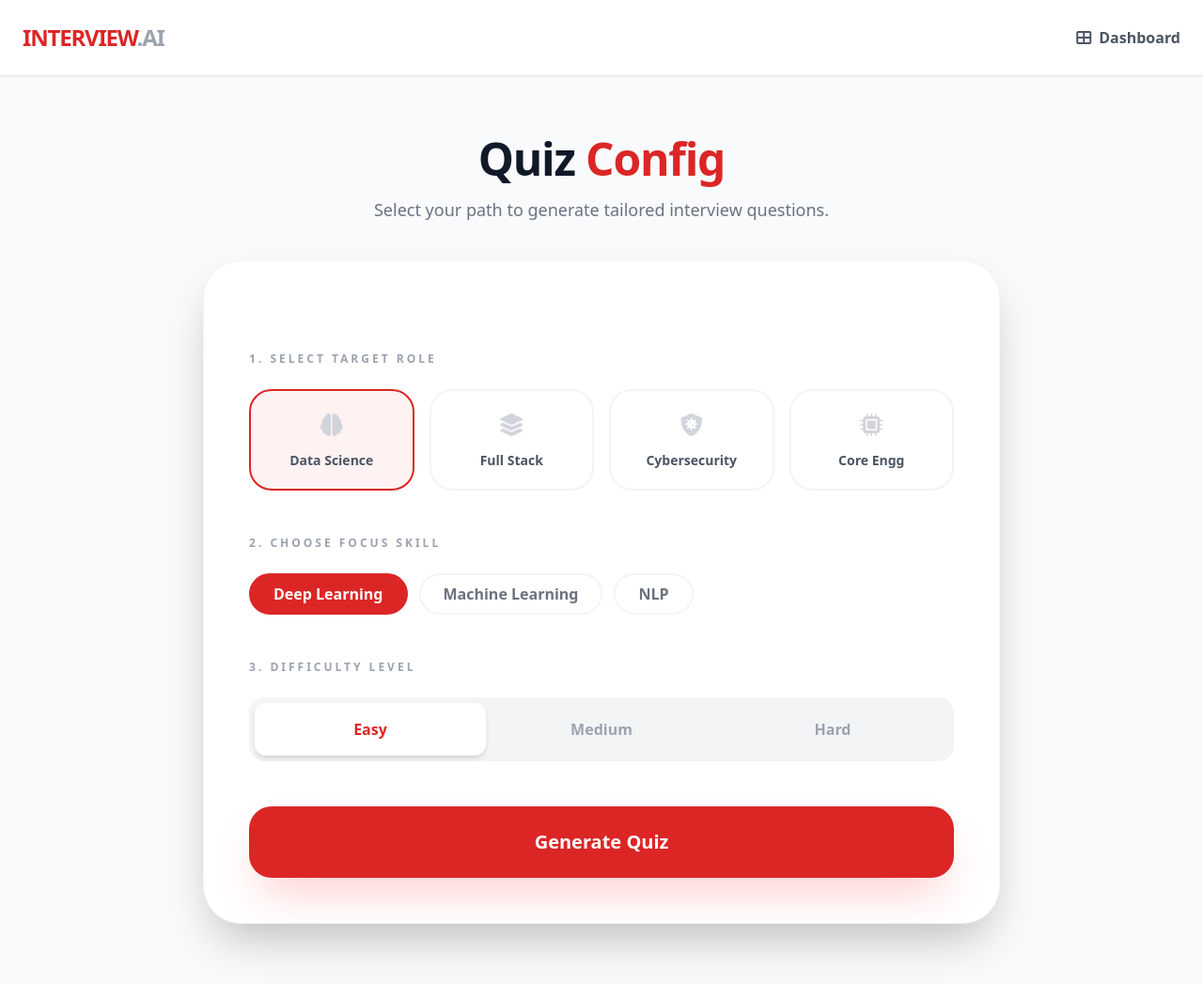
After one commit to jahn-avi/interview-with-ai, a Django app: page /ai-questions/ in a window 1280 px wide. The commit adds this page. Shown: the whole page at 94% size. Run offline with Django 5.2, Linux system fonts and the light colour scheme; some libraries are stand-ins or nearby versions.

Commit message:
AI Questions

```diff
--- a/interview_app/templates/interview_app/dashboard.html
+++ b/interview_app/templates/interview_app/dashboard.html
@@ -45,7 +45,7 @@
                 </div>
                 <h3 class="text-2xl font-bold mb-3 text-gray-800">Resume Analysis</h3>
                 <p class="text-gray-500 mb-8 leading-relaxed">Smart feedback on skills and projects with a detailed score out of 100.</p>
-                <a href="/resume-analysis/" class="inline-flex items-center text-red-600 font-black ...">
+                <a href="/resume-analysis/" class="inline-flex items-center text-red-600 font-black uppercase tracking-wider text-sm group-hover:gap-3 transition-all">
                   Upload Resume <i class="fas fa-arrow-right ml-2"></i>
                 </a>
             </div>
@@ -56,7 +56,7 @@
                 </div>
                 <h3 class="text-2xl font-bold mb-3 text-gray-800">AI Questions</h3>
                 <p class="text-gray-500 mb-8 leading-relaxed">Dynamic questions generated based on your Data Science skills and role.</p>
-                <a href="#" class="inline-flex items-center text-red-600 font-black uppercase tracking-wider text-sm group-hover:gap-3 transition-all">
+                <a href="{% url 'ai_questions' %}" class="inline-flex items-center text-red-600 font-black uppercase tracking-wider text-sm group-hover:gap-3 transition-all">
                     Generate Quiz <i class="fas fa-arrow-right ml-2"></i>
                 </a>
             </div>
--- /dev/null
+++ b/interview_app/templates/interview_app/quiz_setup.html
@@ -0,0 +1,139 @@
+<!DOCTYPE html>
+<html lang="en">
+<head>
+    <meta charset="UTF-8">
+    <meta name="viewport" content="width=device-width, initial-scale=1.0">
+    <title>Setup Quiz | Interview.AI</title>
+    <script src="https://cdn.tailwindcss.com"></script>
+    <link href="https://cdnjs.cloudflare.com/ajax/libs/font-awesome/6.0.0/css/all.min.css" rel="stylesheet">
+    <style>
+        .skill-chip { transition: all 0.3s cubic-bezier(0.4, 0, 0.2, 1); }
+        .role-card:hover { transform: translateY(-4px); }
+    </style>
+</head>
+<body class="bg-slate-50 font-sans min-h-screen">
+    <nav class="bg-white border-b p-6 shadow-sm">
+        <div class="max-w-7xl mx-auto flex justify-between items-center">
+            <a href="/dashboard/" class="text-2xl font-black text-red-600 tracking-tighter hover:opacity-80 transition">
+                INTERVIEW<span class="text-gray-400">.AI</span>
+            </a>
+            <a href="/dashboard/" class="text-gray-600 hover:text-red-600 font-bold transition flex items-center gap-2">
+                <i class="fas fa-th-large"></i> Dashboard
+            </a>
+        </div>
+    </nav>
+
+    <div class="max-w-4xl mx-auto py-16 px-6">
+        <div class="text-center mb-10">
+            <h1 class="text-5xl font-black text-gray-900 mb-4 tracking-tight">Quiz <span class="text-red-600">Config</span></h1>
+            <p class="text-gray-500 text-lg">Select your path to generate tailored interview questions.</p>
+        </div>
+
+        <div class="bg-white p-8 md:p-12 rounded-[2.5rem] shadow-2xl border border-gray-100">
+            <form action="{% url 'ai_questions' %}" method="POST" class="space-y-12">
+                {% csrf_token %}
+
+                <div>
+                    <label class="block text-xs font-black text-gray-400 uppercase tracking-[0.25em] mb-6">1. Select Target Role</label>
+                    <div class="grid grid-cols-2 md:grid-cols-4 gap-4">
+                        <label class="cursor-pointer group role-card">
+                            <input type="radio" name="role" value="Data Scientist" class="hidden peer" onclick="filterSkills('ds')" checked>
+                            <div class="h-full p-5 rounded-3xl border-2 border-gray-100 bg-white hover:border-red-200 peer-checked:border-red-600 peer-checked:bg-red-50 transition-all text-center">
+                                <i class="fas fa-brain text-2xl mb-3 text-gray-300 group-hover:text-red-600 peer-checked:text-red-600"></i>
+                                <p class="font-bold text-sm text-gray-600 peer-checked:text-red-600">Data Science</p>
+                            </div>
+                        </label>
+
+                        <label class="cursor-pointer group role-card">
+                            <input type="radio" name="role" value="Full Stack Developer" class="hidden peer" onclick="filterSkills('web')">
+                            <div class="h-full p-5 rounded-3xl border-2 border-gray-100 bg-white hover:border-red-200 peer-checked:border-red-600 peer-checked:bg-red-50 transition-all text-center">
+                                <i class="fas fa-layer-group text-2xl mb-3 text-gray-300 group-hover:text-red-600 peer-checked:text-red-600"></i>
+                                <p class="font-bold text-sm text-gray-600 peer-checked:text-red-600">Full Stack</p>
+                            </div>
+                        </label>
+
+                        <label class="cursor-pointer group role-card">
+                            <input type="radio" name="role" value="Cybersecurity Analyst" class="hidden peer" onclick="filterSkills('cyber')">
+                            <div class="h-full p-5 rounded-3xl border-2 border-gray-100 bg-white hover:border-red-200 peer-checked:border-red-600 peer-checked:bg-red-50 transition-all text-center">
+                                <i class="fas fa-shield-virus text-2xl mb-3 text-gray-300 group-hover:text-red-600 peer-checked:text-red-600"></i>
+                                <p class="font-bold text-sm text-gray-600 peer-checked:text-red-600">Cybersecurity</p>
+                            </div>
+                        </label>
+
+                        <label class="cursor-pointer group role-card">
+                            <input type="radio" name="role" value="Systems Engineer" class="hidden peer" onclick="filterSkills('core')">
+                            <div class="h-full p-5 rounded-3xl border-2 border-gray-100 bg-white hover:border-red-200 peer-checked:border-red-600 peer-checked:bg-red-50 transition-all text-center">
+                                <i class="fas fa-microchip text-2xl mb-3 text-gray-300 group-hover:text-red-600 peer-checked:text-red-600"></i>
+                                <p class="font-bold text-sm text-gray-600 peer-checked:text-red-600">Core Engg</p>
+                            </div>
+                        </label>
+                    </div>
+                </div>
+
+                <div>
+                    <label class="block text-xs font-black text-gray-400 uppercase tracking-[0.25em] mb-6">2. Choose Focus Skill</label>
+                    <div id="skill-container" class="flex flex-wrap gap-3">
+                        <div class="skill-group ds flex flex-wrap gap-3">
+                            <label class="cursor-pointer"><input type="radio" name="skill" value="Deep Learning" class="hidden peer" checked><div class="px-6 py-2 rounded-full border-2 border-gray-100 font-bold text-gray-500 peer-checked:bg-red-600 peer-checked:text-white peer-checked:border-red-600 transition">Deep Learning</div></label>
+                            <label class="cursor-pointer"><input type="radio" name="skill" value="Machine Learning" class="hidden peer"><div class="px-6 py-2 rounded-full border-2 border-gray-100 font-bold text-gray-500 peer-checked:bg-red-600 peer-checked:text-white peer-checked:border-red-600 transition">Machine Learning</div></label>
+                            <label class="cursor-pointer"><input type="radio" name="skill" value="NLP" class="hidden peer"><div class="px-6 py-2 rounded-full border-2 border-gray-100 font-bold text-gray-500 peer-checked:bg-red-600 peer-checked:text-white peer-checked:border-red-600 transition">NLP</div></label>
+                        </div>
+
+                        <div class="skill-group web hidden flex flex-wrap gap-3">
+                            <label class="cursor-pointer"><input type="radio" name="skill" value="React & Frontend" class="hidden peer"><div class="px-6 py-2 rounded-full border-2 border-gray-100 font-bold text-gray-500 peer-checked:bg-red-600 peer-checked:text-white peer-checked:border-red-600 transition">React.js</div></label>
+                            <label class="cursor-pointer"><input type="radio" name="skill" value="Node.js" class="hidden peer"><div class="px-6 py-2 rounded-full border-2 border-gray-100 font-bold text-gray-500 peer-checked:bg-red-600 peer-checked:text-white peer-checked:border-red-600 transition">Node.js</div></label>
+                            <label class="cursor-pointer"><input type="radio" name="skill" value="Django/Python" class="hidden peer"><div class="px-6 py-2 rounded-full border-2 border-gray-100 font-bold text-gray-500 peer-checked:bg-red-600 peer-checked:text-white peer-checked:border-red-600 transition">Django</div></label>
+                        </div>
+
+                        <div class="skill-group cyber hidden flex flex-wrap gap-3">
+                            <label class="cursor-pointer"><input type="radio" name="skill" value="Network Security" class="hidden peer"><div class="px-6 py-2 rounded-full border-2 border-gray-100 font-bold text-gray-500 peer-checked:bg-red-600 peer-checked:text-white peer-checked:border-red-600 transition">Network Security</div></label>
+                            <label class="cursor-pointer"><input type="radio" name="skill" value="Ethical Hacking" class="hidden peer"><div class="px-6 py-2 rounded-full border-2 border-gray-100 font-bold text-gray-500 peer-checked:bg-red-600 peer-checked:text-white peer-checked:border-red-600 transition">Ethical Hacking</div></label>
+                        </div>
+
+                        <div class="skill-group core hidden flex flex-wrap gap-3">
+                            <label class="cursor-pointer"><input type="radio" name="skill" value="Embedded Systems" class="hidden peer"><div class="px-6 py-2 rounded-full border-2 border-gray-100 font-bold text-gray-500 peer-checked:bg-red-600 peer-checked:text-white peer-checked:border-red-600 transition">Embedded Systems</div></label>
+                            <label class="cursor-pointer"><input type="radio" name="skill" value="IoT" class="hidden peer"><div class="px-6 py-2 rounded-full border-2 border-gray-100 font-bold text-gray-500 peer-checked:bg-red-600 peer-checked:text-white peer-checked:border-red-600 transition">IoT</div></label>
+                            <label class="cursor-pointer"><input type="radio" name="skill" value="VLSI Design" class="hidden peer"><div class="px-6 py-2 rounded-full border-2 border-gray-100 font-bold text-gray-500 peer-checked:bg-red-600 peer-checked:text-white peer-checked:border-red-600 transition">VLSI Design</div></label>
+                        </div>
+                    </div>
+                </div>
+
+                <div>
+                    <label class="block text-xs font-black text-gray-400 uppercase tracking-[0.25em] mb-6">3. Difficulty Level</label>
+                    <div class="flex p-1.5 bg-gray-100 rounded-2xl">
+                        <label class="flex-1 cursor-pointer">
+                            <input type="radio" name="difficulty" value="Easy" class="hidden peer" checked>
+                            <div class="text-center py-4 rounded-xl font-bold text-gray-400 peer-checked:bg-white peer-checked:text-red-600 peer-checked:shadow-md transition-all">Easy</div>
+                        </label>
+                        <label class="flex-1 cursor-pointer">
+                            <input type="radio" name="difficulty" value="Medium" class="hidden peer">
+                            <div class="text-center py-4 rounded-xl font-bold text-gray-400 peer-checked:bg-white peer-checked:text-red-600 peer-checked:shadow-md transition-all">Medium</div>
+                        </label>
+                        <label class="flex-1 cursor-pointer">
+                            <input type="radio" name="difficulty" value="Hard" class="hidden peer">
+                            <div class="text-center py-4 rounded-xl font-bold text-gray-400 peer-checked:bg-white peer-checked:text-red-600 peer-checked:shadow-md transition-all">Hard</div>
+                        </label>
+                    </div>
+                </div>
+
+                <button type="submit" class="w-full bg-red-600 text-white py-6 rounded-3xl font-black text-xl hover:bg-red-700 transition transform hover:scale-[1.02] shadow-2xl shadow-red-200">
+                    Generate Quiz
+                </button>
+            </form>
+        </div>
+    </div>
+
+    <script>
+        function filterSkills(category) {
+            document.querySelectorAll('.skill-group').forEach(group => {
+                group.classList.add('hidden');
+            });
+            const activeGroup = document.querySelector('.skill-group.' + category);
+            activeGroup.classList.remove('hidden');
+
+            const firstRadio = activeGroup.querySelector('input[type="radio"]');
+            if (firstRadio) firstRadio.checked = true;
+        }
+    </script>
+</body>
+</html>
--- a/interview_app/views.py
+++ b/interview_app/views.py
@@ -132,3 +132,47 @@ def resume_analysis(request):
                 os.remove(uploaded_file_path)
 
     return render(request, 'interview_app/resume_analysis.html')
+
+def ai_questions(request):
+    if request.method == 'POST':
+        # Check if we are submitting the configuration or an answer
+        if 'skill' in request.POST:
+            # Step 1: Generate the Question
+            skill = request.POST.get('skill')
+            role = request.POST.get('role')
+            difficulty = request.POST.get('difficulty')
+
+            prompt = f"Generate one technical interview question for a {role} role focusing on {skill} at a {difficulty} level. Return only the question text."
+            response = model.generate_content(prompt)
+
+            return render(request, 'interview_app/quiz.html', {
+                'question': response.text,
+                'skill': skill,
+                'role': role,
+                'difficulty': difficulty
+            })
+
+        elif 'user_answer' in request.POST:
+            # Step 2: Grade the Answer
+            question = request.POST.get('question')
+            answer = request.POST.get('user_answer')
+
+            grade_prompt = f"""
+            Question: {question}
+            Candidate Answer: {answer}
+
+            Role as a Senior Technical Interviewer.
+            1. Provide a Score out of 10.
+            2. Provide a 'Model Answer'.
+            3. Give 'Feedback' on how to improve.
+            Format the output in clean HTML or Markdown.
+            """
+            response = model.generate_content(grade_prompt)
+            formatted_feedback = markdown.markdown(response.text, extensions=['nl2br', 'extra'])
+
+            return render(request, 'interview_app/quiz_result.html', {
+                'feedback': formatted_feedback
+            })
+
+    # Initial landing state (GET request)
+    return render(request, 'interview_app/quiz_setup.html')
--- a/interview_project/urls.py
+++ b/interview_project/urls.py
@@ -9,4 +9,5 @@ urlpatterns = [
     path('about/', views.about, name='about'), # New path
     path('dashboard/', views.dashboard, name='dashboard'),
     path('resume-analysis/', views.resume_analysis, name='resume_analysis'),
+    path('ai-questions/', views.ai_questions, name='ai_questions'),
 ]
```
Also changed, not shown: interview_app/templates/interview_app/quiz.html (added, +48 -0 lines), interview_app/templates/interview_app/quiz_result.html (added, +45 -0 lines).
